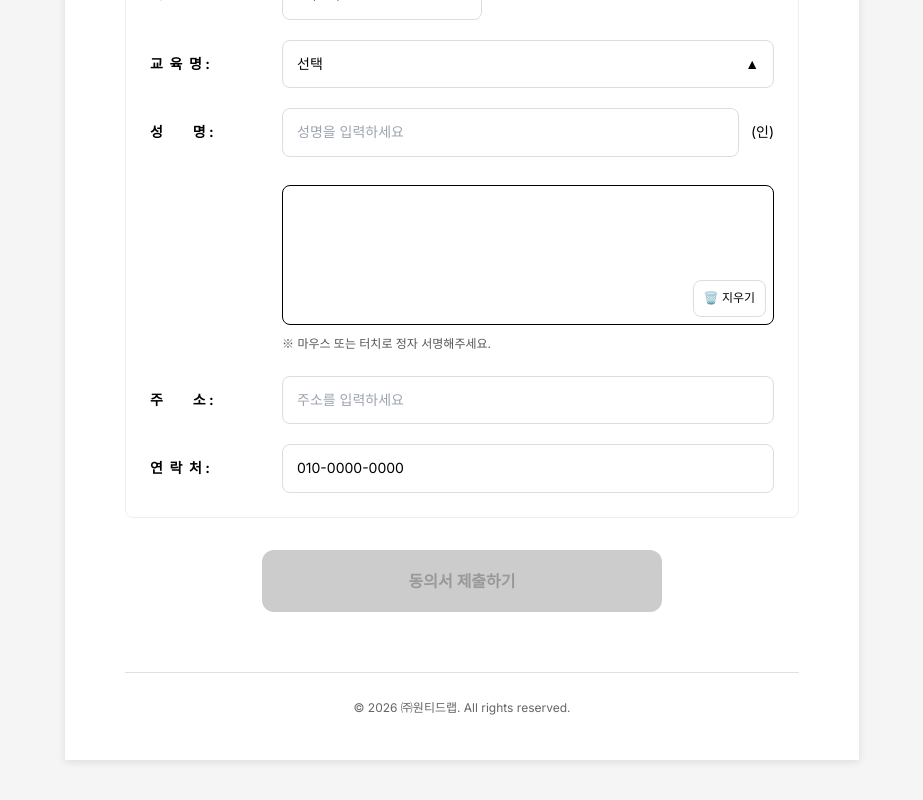
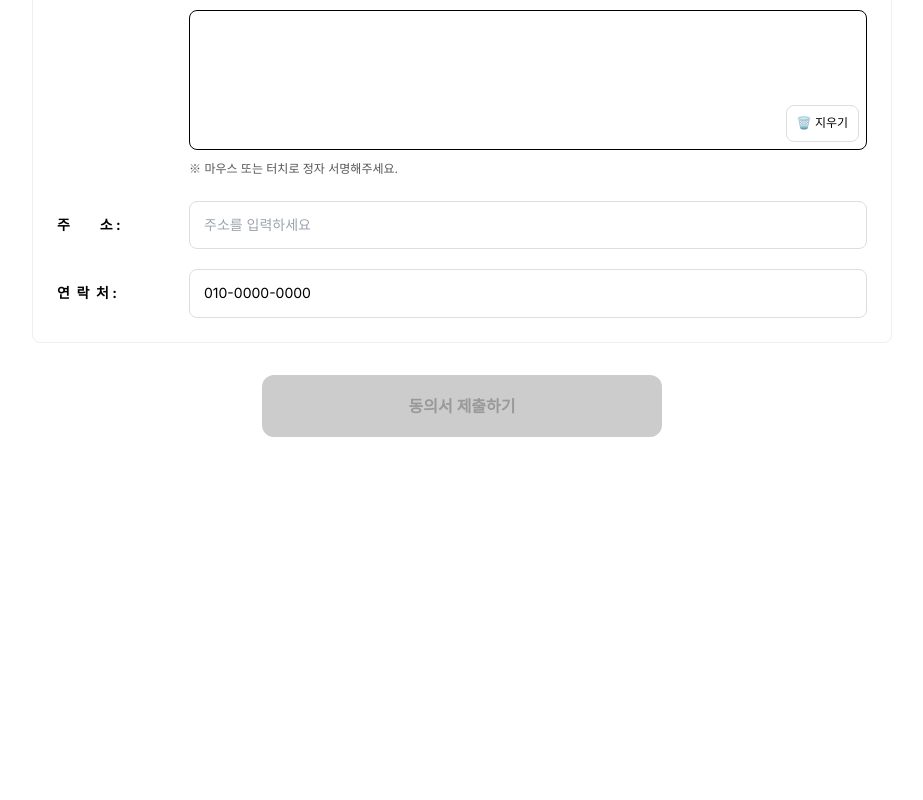
Before and after one commit to choi-jakyung/POTENUP, a Next.js app: page /privacy-collection in a window 1280 px wide. Shown: the part 1705-2505 px from the top of the page, without its empty margins (178-1101 px from the left). After the commit the page ends 2190 px from the top, so only its background shows below. Built offline with nearby package versions, Linux system fonts and the light colour scheme.

Commit message:
Add footer with copyright information to all pages

```diff
--- a/app/privacy-collection/page.tsx
+++ b/app/privacy-collection/page.tsx
@@ -137,35 +137,22 @@ export default function PrivacyCollectionPage() {
       const clearButton = clearButtonRef.current;
       const originalDisplay = clearButton?.style.display || '';
       if (clearButton) clearButton.style.display = 'none';
-      // A4 용지 크기에 맞춰 캔버스 생성 (210mm = 794px at 96 DPI)
-      const a4WidthPx = 794;
-
+      const articleScrollHeight = Math.max(article.scrollHeight, article.offsetHeight, article.clientHeight);
+      const articleScrollWidth = Math.max(article.scrollWidth, article.offsetWidth, article.clientWidth);
       const canvas = await html2canvas(article, {
-        useCORS: true,
-        logging: false,
-        backgroundColor: '#ffffff',
-        scale: 3, // 고해상도를 위해 scale 증가
-        width: a4WidthPx,
-        windowWidth: a4WidthPx,
-        allowTaint: true,
-        scrollX: 0,
-        scrollY: 0,
+        useCORS: true, logging: false, backgroundColor: '#ffffff', scale: 2,
+        width: articleScrollWidth, height: articleScrollHeight + 20,
+        windowWidth: articleScrollWidth, windowHeight: articleScrollHeight + 20,
+        allowTaint: true, scrollX: 0, scrollY: 0,
       } as any);
       if (clearButton) clearButton.style.display = originalDisplay || '';
       const imgData = canvas.toDataURL('image/png', 1.0);
       const pdf = new jsPDF({ orientation: 'portrait', unit: 'mm', format: 'a4' });
-
-      // A4 용지 크기 (mm)
-      const pdfWidth = 210;
-      const pdfHeight = 297;
-      const margin = 0; // 여백 없이 전체 페이지 사용
-
+      const pdfWidth = 210, pdfHeight = 297, topMargin = 10, bottomMargin = 10, sideMargin = 15;
       const imgAspectRatio = canvas.width / canvas.height;
-      const availableWidth = pdfWidth - (margin * 2);
-      const availableHeightPerPage = pdfHeight - (margin * 2);
-      const imgWidth = availableWidth;
-      const imgHeight = availableWidth / imgAspectRatio;
-
+      const availableWidth = pdfWidth - (sideMargin * 2);
+      const availableHeightPerPage = pdfHeight - topMargin - bottomMargin;
+      const imgWidth = availableWidth, imgHeight = availableWidth / imgAspectRatio;
       if (imgHeight > availableHeightPerPage) {
         const totalPages = Math.ceil(imgHeight / availableHeightPerPage);
         for (let page = 0; page < totalPages; page++) {
@@ -173,17 +160,16 @@ export default function PrivacyCollectionPage() {
           const sourceY = (canvas.height / totalPages) * page;
           const sourceHeight = canvas.height / totalPages;
           const pageCanvas = document.createElement('canvas');
-          pageCanvas.width = canvas.width;
-          pageCanvas.height = sourceHeight;
+          pageCanvas.width = canvas.width; pageCanvas.height = sourceHeight;
           const pageCtx = pageCanvas.getContext('2d');
           if (pageCtx) {
             pageCtx.drawImage(canvas, 0, sourceY, canvas.width, sourceHeight, 0, 0, canvas.width, sourceHeight);
             const pageImgData = pageCanvas.toDataURL('image/png', 1.0);
-            pdf.addImage(pageImgData, 'PNG', margin, margin, imgWidth, availableHeightPerPage, undefined, 'FAST');
+            pdf.addImage(pageImgData, 'PNG', sideMargin, topMargin, imgWidth, availableHeightPerPage, undefined, 'FAST');
           }
         }
       } else {
-        pdf.addImage(imgData, 'PNG', margin, margin, imgWidth, imgHeight, undefined, 'FAST');
+        pdf.addImage(imgData, 'PNG', sideMargin, topMargin, imgWidth, imgHeight, undefined, 'FAST');
       }
       const date = new Date().toISOString().split('T')[0];
       pdf.save(`${name}_개인정보수집이용제공동의서_${date}.pdf`);
@@ -196,17 +182,8 @@ export default function PrivacyCollectionPage() {
   };
 
   return (
-    <main style={{ background: '#f5f5f5', color: '#000', minHeight: '100vh', padding: '48px 24px' }}>
-      <article ref={articleRef} style={{
-        maxWidth: 794,
-        width: '100%',
-        margin: '0 auto',
-        fontSize: 14,
-        lineHeight: 1.9,
-        background: '#fff',
-        padding: '40px 60px',
-        boxShadow: '0 2px 8px rgba(0,0,0,0.1)'
-      }}>
+    <main style={{ background: '#fff', color: '#000', minHeight: '100vh', padding: '48px 24px' }}>
+      <article ref={articleRef} style={{ maxWidth: 860, margin: '0 auto', fontSize: 14, lineHeight: 1.9 }}>
         <div style={{ marginBottom: 16 }}>
           <Link href="/" style={{ cursor: 'pointer', display: 'inline-block' }}>
             <Image src="/wanted-logo.png" alt="wanted logo" width={96} height={96} style={{ objectFit: 'contain' }} unoptimized />
@@ -603,12 +580,6 @@ export default function PrivacyCollectionPage() {
             </button>
           </div>
         </section>
-
-        <footer style={{ marginTop: 60, paddingTop: 24, borderTop: '1px solid rgb(224, 224, 224)', textAlign: 'center' }}>
-          <p style={{ fontSize: 12, color: 'rgb(102, 102, 102)', margin: 0 }}>
-            © 2026 ㈜원티드랩. All rights reserved.
-          </p>
-        </footer>
       </article>
     </main>
   );
```
